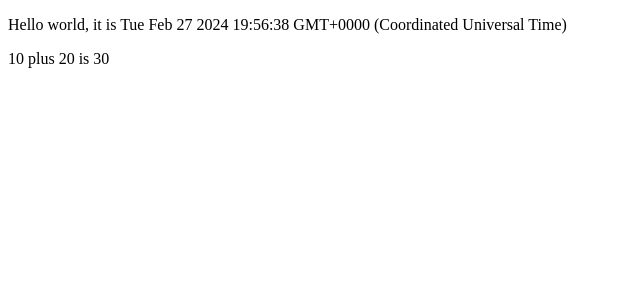
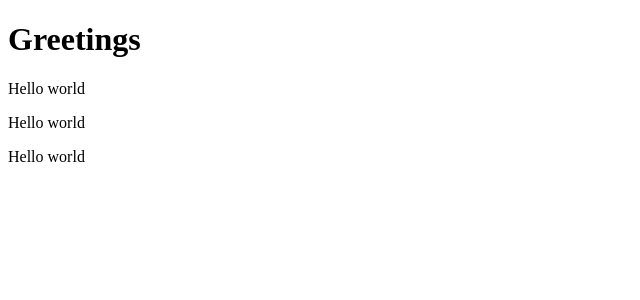
Before and after one commit to Madhusmitamis/01-part1-react, a React (Vite) app: page / in a window 1280 px wide. Shown: the top 300 px of the page, without its empty margins (0-640 px from the left). Built offline with nearby package versions, Linux system fonts and the light colour scheme.

Commit message:
Multiple components added to App.jsx.

```diff
--- a/src/App.jsx
+++ b/src/App.jsx
@@ -1,15 +1,27 @@
+const Hello =()=>{
+  return (
+    <div>
+      <p>Hello world</p>
+    </div>
+  )
+}
+
 const App = () => {
-  const now = new Date()
-  const a = 10
-  const b = 20
-  console.log(now, a+b)
+  // const now = new Date()
+  // const a = 10
+  // const b = 20
+  // console.log(now, a+b)
 
   return (
     <div>
-      <p>Hello world, it is {now.toString()}</p>
+      {/* <p>Hello world, it is {now.toString()}</p>
       <p>
         {a} plus {b} is {a + b}
-      </p>
+      </p>  */}
+      <h1>Greetings</h1>
+      <Hello />
+      <Hello />
+      <Hello />
     </div>
   )
 }
```
